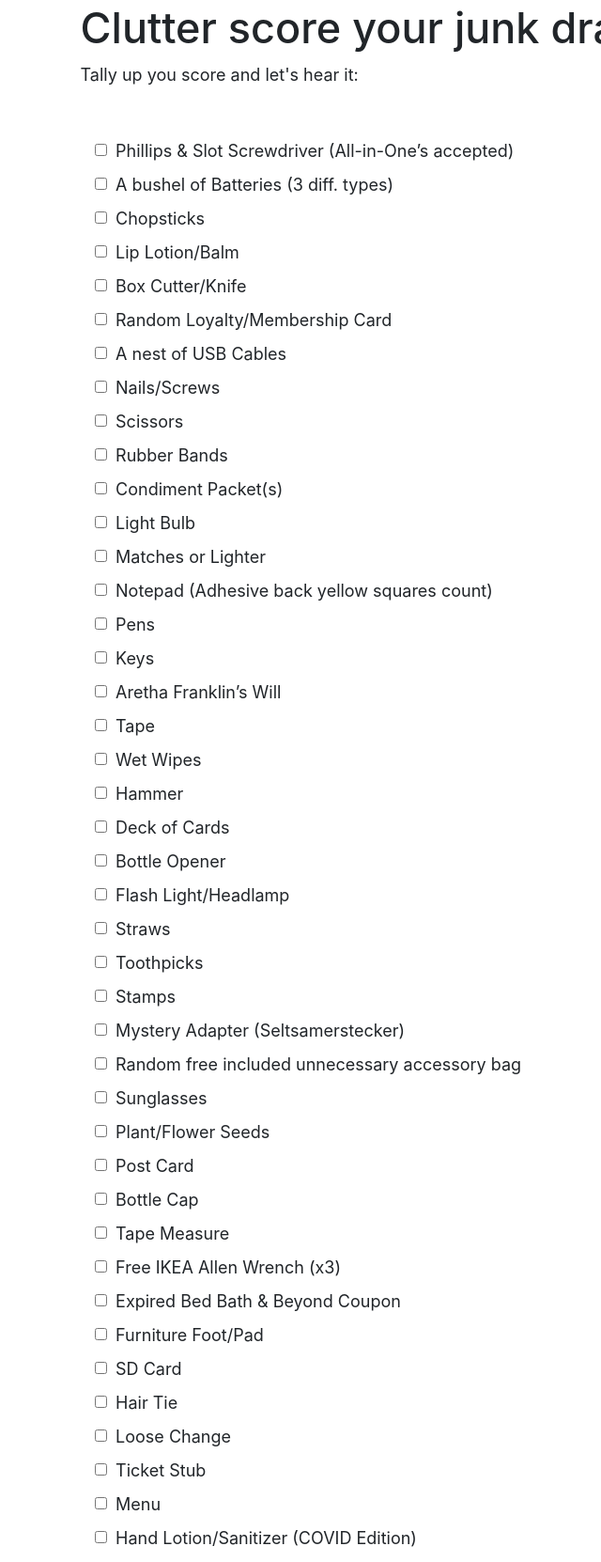
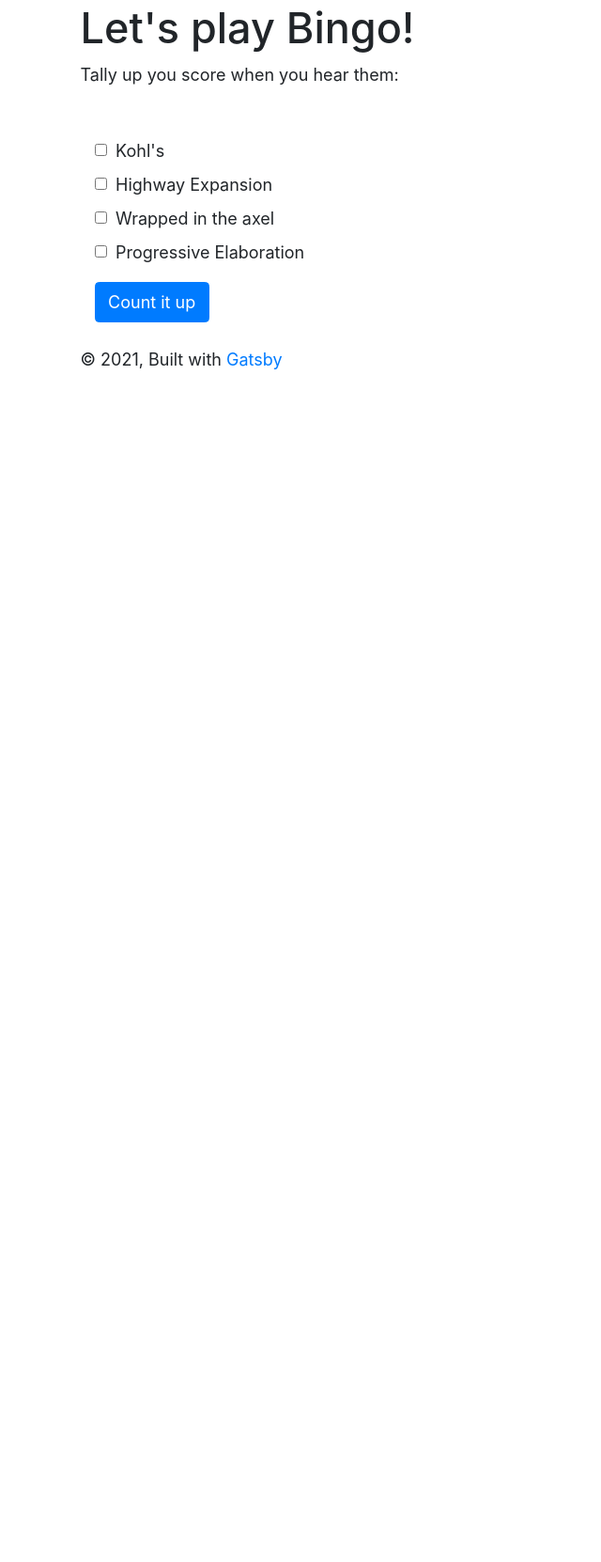
Before and after one commit to mmassie/JunkDrawerGame, a Gatsby site: page / in a window 1280 px wide. Shown: the part 129-1791 px from the top of the page at 94% size, without its empty margins (94-734 px from the left). After the commit the page ends 800 px from the top, so only its background shows below. Built offline with nearby package versions, Linux system fonts and the light colour scheme; Gatsby itself is replaced by a stand-in of ours.

Commit message:
transition

```diff
--- a/src/components/app.js
+++ b/src/components/app.js
@@ -4,48 +4,10 @@ import Checkbox from "./checkbox";
 import Modal from 'react-modal';
 
 const OPTIONS = [
-    "Phillips & Slot Screwdriver (All-in-One’s accepted)",
-    "A bushel of Batteries (3 diff. types)",
-    "Chopsticks",
-    "Lip Lotion/Balm",
-    "Box Cutter/Knife",
-    "Random Loyalty/Membership Card",
-    "A nest of USB Cables",
-    "Nails/Screws",
-    "Scissors",
-    "Rubber Bands",
-    "Condiment Packet(s)",
-    "Light Bulb",
-    "Matches or Lighter",
-    "Notepad (Adhesive back yellow squares count)",
-    "Pens",
-    "Keys",
-    "Aretha Franklin’s Will",
-    "Tape",
-    "Wet Wipes",
-    "Hammer",
-    "Deck of Cards",
-    "Bottle Opener",
-    "Flash Light/Headlamp",
-    "Straws",
-    "Toothpicks",
-    "Stamps",
-    "Mystery Adapter (Seltsamerstecker)",
-    "Random free included unnecessary accessory bag",
-    "Sunglasses",
-    "Plant/Flower Seeds",
-    "Post Card",
-    "Bottle Cap",
-    "Tape Measure",
-    "Free IKEA Allen Wrench (x3)",
-    "Expired Bed Bath & Beyond Coupon",
-    "Furniture Foot/Pad",
-    "SD Card",
-    "Hair Tie",
-    "Loose Change",
-    "Ticket Stub",
-    "Menu",
-    "Hand Lotion/Sanitizer (COVID Edition)"
+  "Kohl's",
+  "Highway Expansion",
+  "Wrapped in the axel",
+  "Progressive Elaboration"
 ];
 
 class App extends Component {
--- a/src/pages/index.js
+++ b/src/pages/index.js
@@ -10,8 +10,8 @@ import App from "../components/app";
 const IndexPage = () => (
   <Layout>
     <SEO title="Home" />
-    <h1>Clutter score your junk drawer</h1>
-    <p>Tally up you score and let's hear it:</p>
+    <h1>Let's play Bingo!</h1>
+    <p>Tally up you score when you hear them:</p>
     <App />
   </Layout>
 )
```
